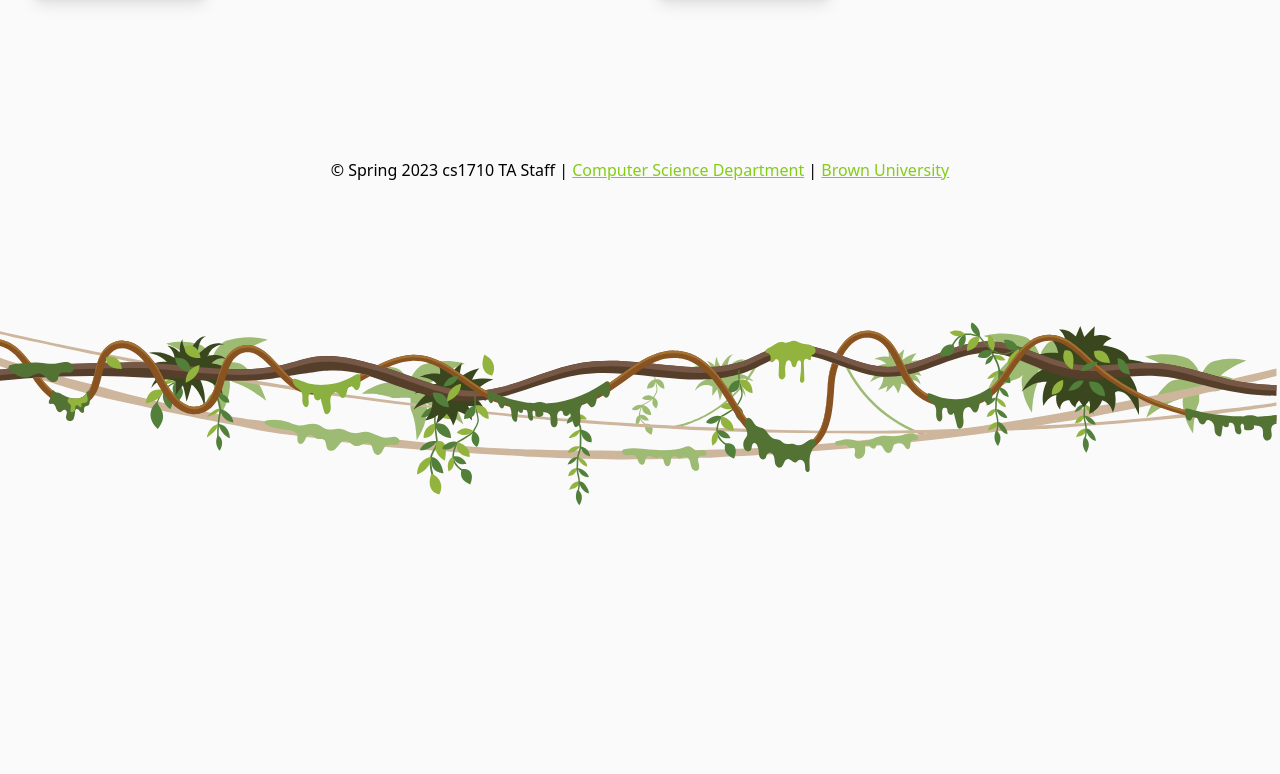
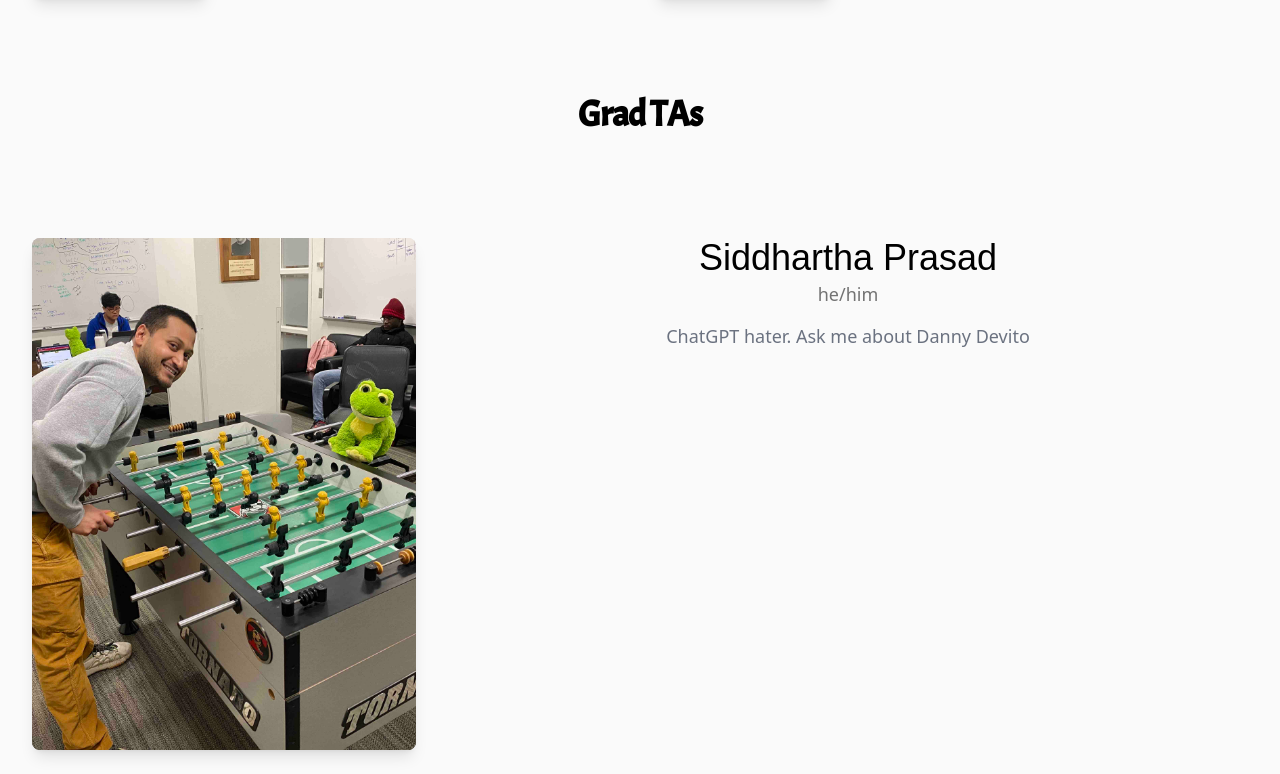
Before and after one commit to csci1710/2024, a React (Create React App) app in the folder my-app/: page / in a window 1280 px wide. Shown: the part 6546-7320 px from the top of the page. Before the commit the page ends 7058 px from the top, so only its background shows below. Built offline with nearby package versions, Linux system fonts and the light colour scheme; a web font is replaced by a local one.

Commit message:
add siddhartha staff

```diff
--- a/my-app/src/SITE_DATA.ts
+++ b/my-app/src/SITE_DATA.ts
@@ -3,6 +3,11 @@
 // Importantly, all external links are stored here so that
 // between course updates, this is the only file that needs to
 // be checked for updates
+
+// change font limit for title on mobile devices
+// add course calendar
+// TODO: Add siddatha, friend frog, and not listed frogs
+// fav amphibian shows
 
 // DON'T TOUCH THIS
 // Able to reference content in the public folder (PUB + "/...")
@@ -300,11 +305,21 @@ export const utas: staffMember[] = [
     image: PUB + "/images/staff/froggy.jpeg",
     objectPosition: "center 40%",
     alt_image: PUB + "/images/staff/frog_draw.jpeg",
-
     pronouns: "he/they",
     bio: '"Rapper, producer, formal method and modeler."',
     favorite_amphibian: "Snoop Frogg",
     role: "UTA",
+  },
+];
+
+export const gradtas: staffMember[] = [
+  {
+    name: "Siddhartha Prasad",
+    image: PUB + "/images/staff/siddhartha_frog.jpeg",
+    bio: "ChatGPT hater. Ask me about Danny Devito",
+    pronouns: "he/him",
+    favorite_amphibian: "Newt",
+    role: "Grad TA",
   },
 ];
 
--- a/my-app/src/components/Staff.tsx
+++ b/my-app/src/components/Staff.tsx
@@ -1,4 +1,4 @@
-import { professor, htas, utas, staffMember } from "../SITE_DATA";
+import { professor, htas, utas, gradtas, staffMember } from "../SITE_DATA";
 import StaffMember from "./StaffCard/StaffMember";
 
 export default function Staff() {
@@ -20,6 +20,10 @@ export default function Staff() {
           UTAs
         </h2>
         <StaffSection staff={utas} />
+        <h2 className="mb-2 text-3xl font-bold font-title tracking-tight sm:text-4xl">
+          Grad TAs
+        </h2>
+        <StaffSection staff={gradtas} />
       </div>
     </div>
   );
```
Also changed, not shown: my-app/public/images/staff/siddhartha_frog.jpeg (added).
